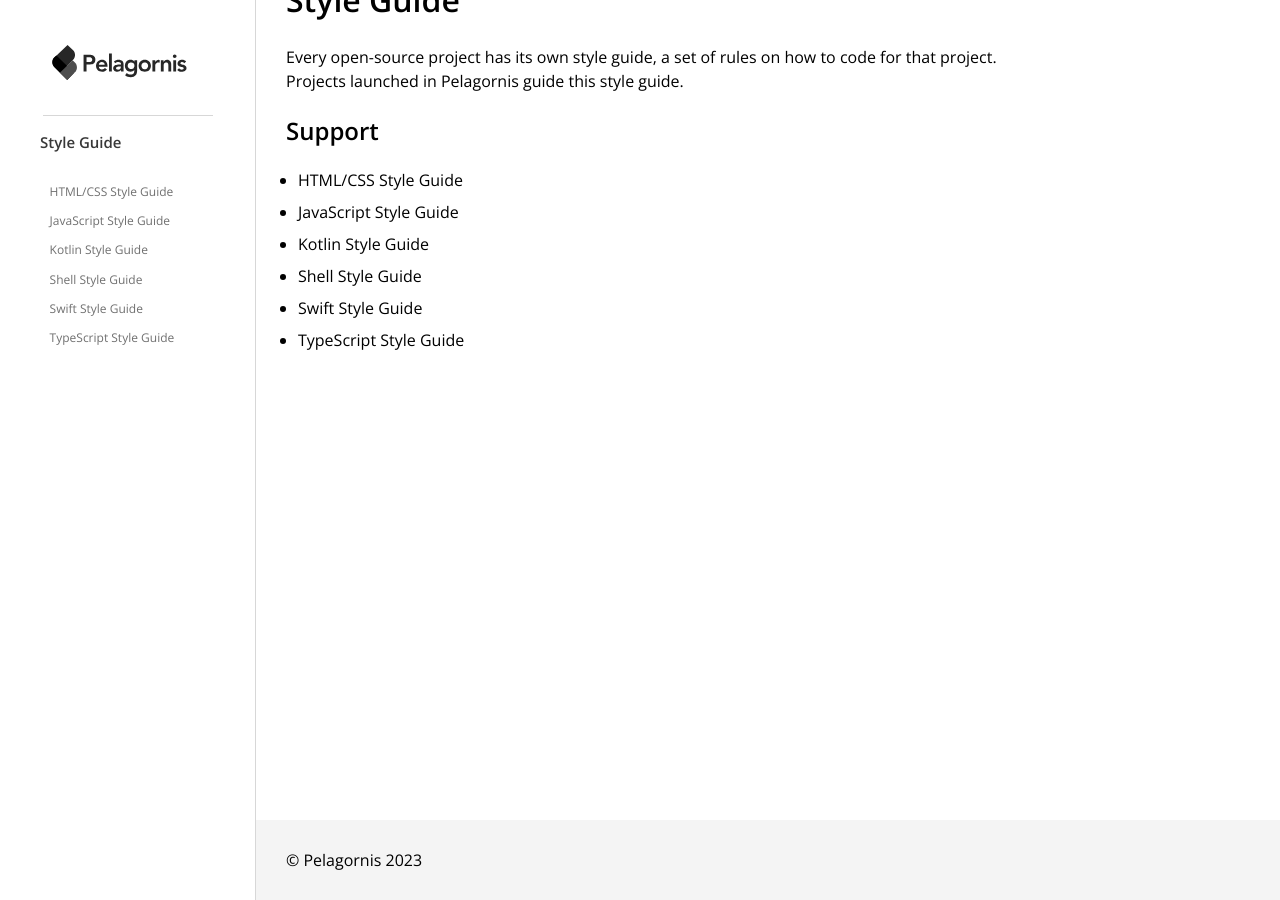
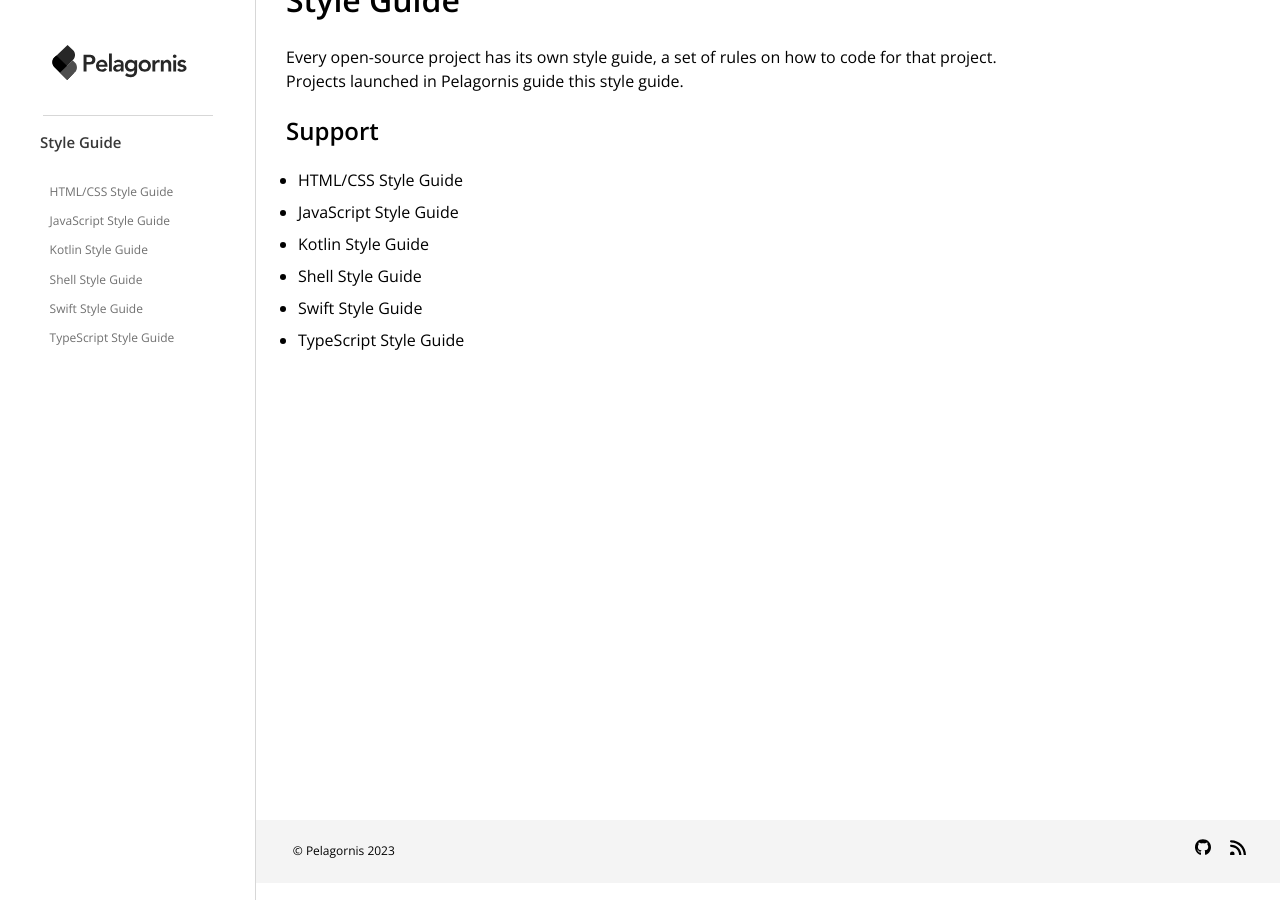
Before and after one commit to pelagornis/styleguide, a Jekyll site: the page built from index.md, in a window 1280 px wide and 900 px high, scrolled down 80 px. Built offline with Jekyll 4.4.1, drawn with Linux system fonts in a browser that asks for light colours.

Commit message:
Update Footer

```diff
--- a/_sass/_screen.scss
+++ b/_sass/_screen.scss
@@ -154,12 +154,45 @@ main {
 }
 
 footer[role="contentinfo"] {
-    padding: 20px 30px;
     margin-left: 256px;
-    min-height: 64px;
     background-color: #F4F4F4;
 
+    .footer-container {
+        display: flex;
+        flex-wrap: wrap;
+        justify-content: space-between;
+        padding: 1em 0.2em;
+        margin-left: auto;
+        margin-right: auto;
+        max-width: 61rem;
+    }
+
     p {
+        font-size: 0.75em;
+        margin: auto 0.6rem;
+        padding: 0.4rem 0;
+        width: 100%;
+    }
 
+    aside {
+        display: inline-flex;
+        gap: 0.2rem;
+        margin: 0 0.4rem;
+        padding: 0.2rem 0 0.6rem;
+        i {
+            &.github {
+                background-image: url(/assets/images/github_icon/github.svg);
+            }
+
+            &.feed {
+                background-image: url(/assets/images/rss_icon/rss.svg);
+            }
+            width: 16px;
+            height: 16px;
+            background-repeat: no-repeat;
+            background-size: 16px;
+            display: block;
+            margin-left: 1em;
+        }
     }
 }
```
